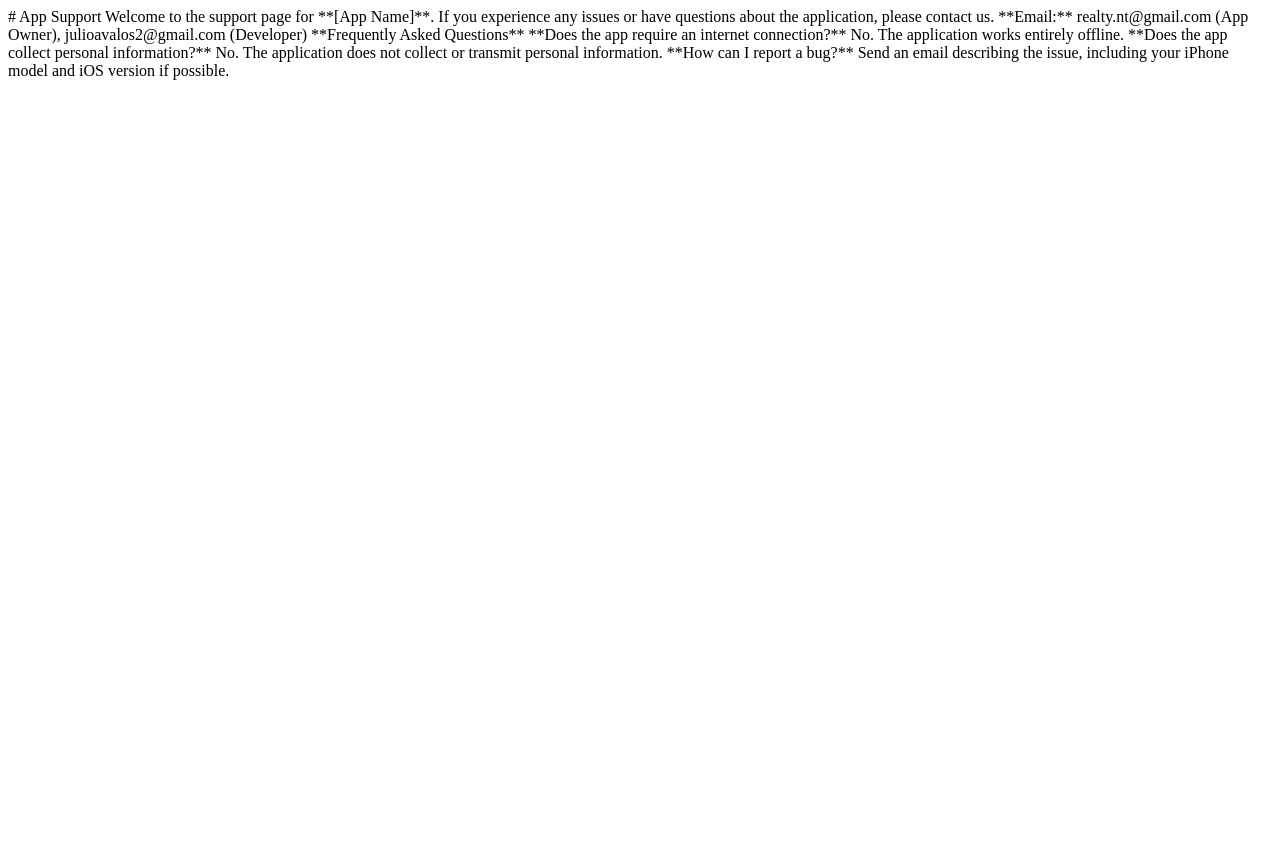
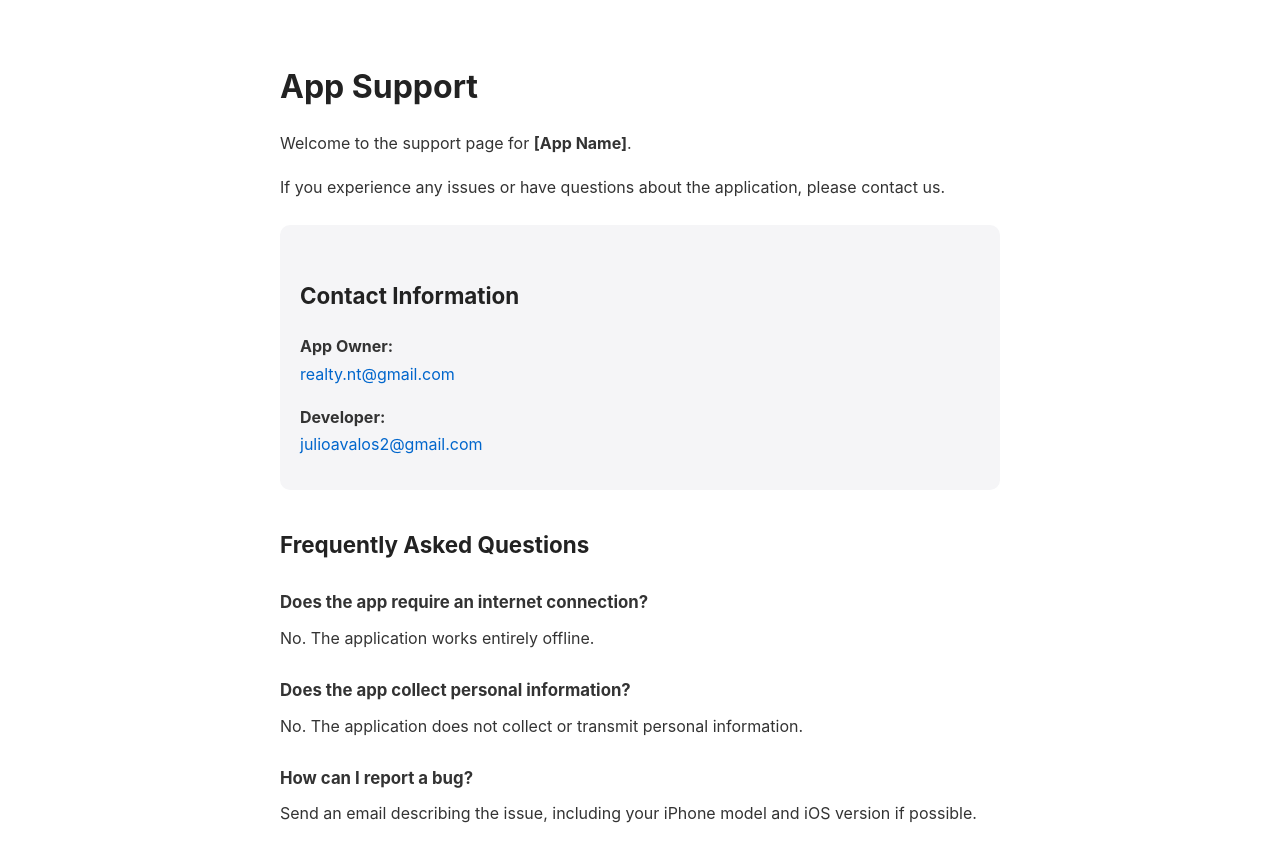
Before and after one commit to JulioAvalos/privacy-policy, a plain HTML site: page support.html in a window 1280 px wide. Before the commit the page ends 800 px from the top, so only its background shows below. Drawn offline with Linux system fonts and the light colour scheme.

Commit message:
Revamp support page layout and content

```diff
--- a/support.html
+++ b/support.html
@@ -1,21 +1,118 @@
-# App Support
 
-Welcome to the support page for **[App Name]**.
+<!DOCTYPE html>
+<html lang="en">
+<head>
+  <meta charset="UTF-8">
+  <meta name="viewport" content="width=device-width, initial-scale=1.0">
+  <meta name="description" content="App support and frequently asked questions">
+  <title>App Support - [App Name]</title>
+  <style>
+    body {
+      font-family: -apple-system, BlinkMacSystemFont,
+                   "Segoe UI", Roboto, sans-serif;
+      max-width: 720px;
+      margin: 60px auto;
+      padding: 0 20px;
+      line-height: 1.7;
+      color: #333;
+      background-color: #fff;
+    }
 
-If you experience any issues or have questions about the application, please contact us.
+    h1, h2 {
+      color: #222;
+    }
 
-**Email:** realty.nt@gmail.com (App Owner), julioavalos2@gmail.com (Developer)
+    h1 {
+      font-size: 2rem;
+      margin-bottom: 16px;
+    }
 
-**Frequently Asked Questions**
+    h2 {
+      margin-top: 36px;
+      font-size: 1.4rem;
+    }
 
-**Does the app require an internet connection?**
+    h3 {
+      font-size: 1.05rem;
+      margin-top: 24px;
+      margin-bottom: 8px;
+    }
 
-No. The application works entirely offline.
+    p {
+      margin-top: 8px;
+    }
 
-**Does the app collect personal information?**
+    a {
+      color: #0066cc;
+      text-decoration: none;
+    }
 
-No. The application does not collect or transmit personal information.
+    a:hover {
+      text-decoration: underline;
+    }
 
-**How can I report a bug?**
+    .contact {
+      padding: 16px 20px;
+      background: #f5f5f7;
+      border-radius: 10px;
+      margin: 24px 0;
+    }
 
-Send an email describing the issue, including your iPhone model and iOS version if possible.
+    @media (max-width: 600px) {
+      body {
+        margin: 30px auto;
+      }
+    }
+  </style>
+</head>
+<body>
+  <h1>App Support</h1>
+
+  <p>
+    Welcome to the support page for
+    <strong>[App Name]</strong>.
+  </p>
+
+  <p>
+    If you experience any issues or have questions
+    about the application, please contact us.
+  </p>
+
+  <div class="contact">
+    <h2>Contact Information</h2>
+
+    <p>
+      <strong>App Owner:</strong><br>
+      <a href="mailto:realty.nt@gmail.com">
+        realty.nt@gmail.com
+      </a>
+    </p>
+
+    <p>
+      <strong>Developer:</strong><br>
+      <a href="mailto:julioavalos2@gmail.com">
+        julioavalos2@gmail.com
+      </a>
+    </p>
+  </div>
+
+  <h2>Frequently Asked Questions</h2>
+
+  <h3>Does the app require an internet connection?</h3>
+  <p>
+    No. The application works entirely offline.
+  </p>
+
+  <h3>Does the app collect personal information?</h3>
+  <p>
+    No. The application does not collect or
+    transmit personal information.
+  </p>
+
+  <h3>How can I report a bug?</h3>
+  <p>
+    Send an email describing the issue, including
+    your iPhone model and iOS version if possible.
+  </p>
+</body>
+</html>
```
